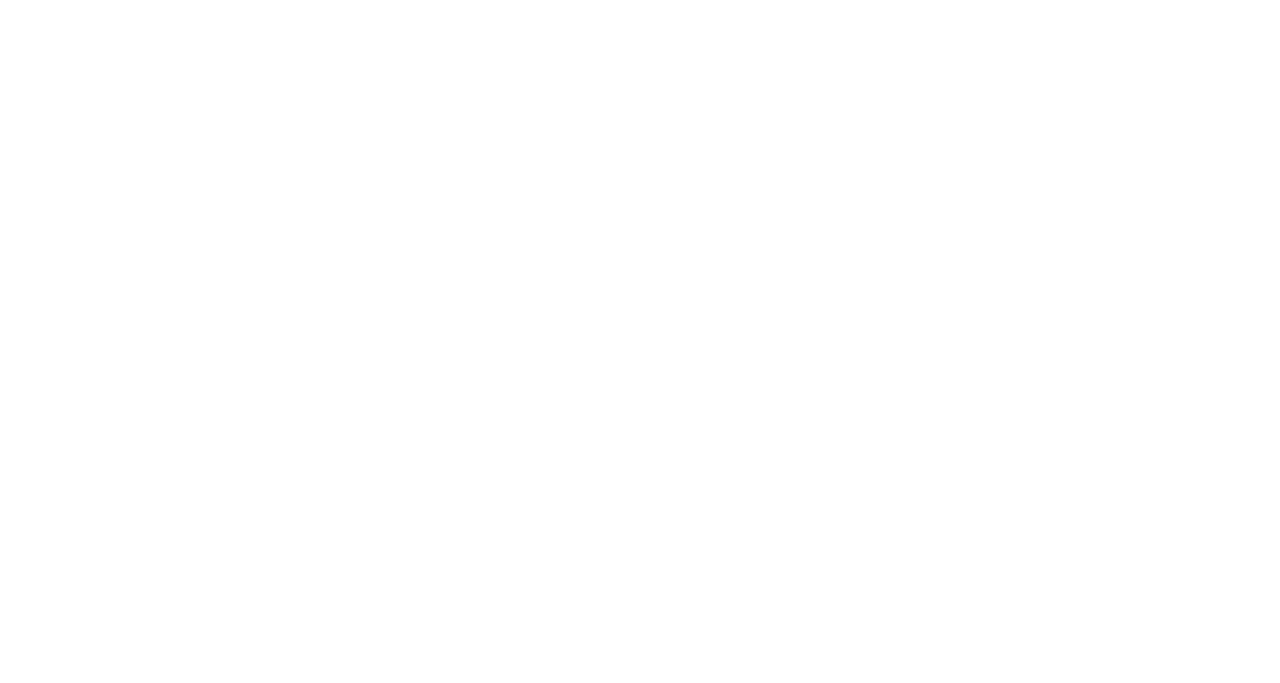
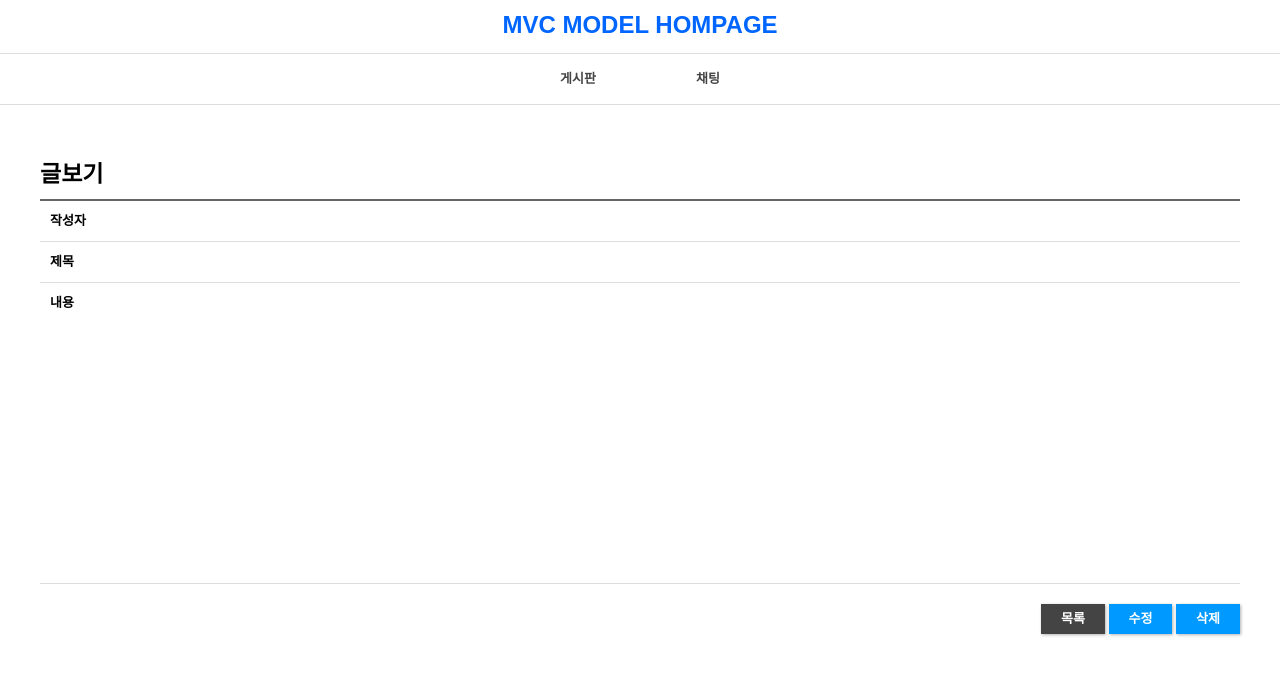
Before and after one commit to a2175/PHPproject, a PHP site: page /board/write in a window 1280 px wide. Before the commit the part shown is empty. Shown: the top 683 px of the page. Run offline with PHP 8.4, Linux system fonts and the light colour scheme; data that the repository does not hold is empty; style sheets or scripts are compiled from the project's sources; some libraries are stand-ins or nearby versions.

Commit message:
PHPproject 1.20v

```diff
--- a/php/board/controller/BoardController.php
+++ b/php/board/controller/BoardController.php
@@ -14,6 +14,7 @@
             switch($this->param->action){
                 case 'view' : $this->openBoardDetail(); break;
                 case 'write' : $this->openBoardDetail(); break;
+                case 'delete' : $this->openBoardDetail(); break;
                 default : $this->openBoardList(); break;
             }
         }
@@ -29,6 +30,14 @@
             $this->footer();
         }
 
+        function openBoardDetail() {
+            $data = (object)$this->boardService->openBoardDetail();
+            $this->getTitle();
+            $this->header();
+            require_once(_APP."board/view/boardDetail.php");
+            $this->footer();
+        }
+
         function openBoardWrite() {
 
         }
@@ -37,9 +46,6 @@
 
         }
 
-        function openBoardDetail() {
-
-        }
 
         function openBoardUpdate() {
 
--- a/php/board/dao/BoardDAO.php
+++ b/php/board/dao/BoardDAO.php
@@ -20,5 +20,11 @@
             $stmt->execute();
             return $stmt->rowCount();
         }
+
+        function openBoardDetail() {
+            $stmt = $this->db->prepare("SELECT * FROM board where idx='{$this->param->idx}'");
+            $stmt->execute();
+            return $stmt->fetch();
+        }
     }
 ?>
--- a/php/board/service/BoardService.php
+++ b/php/board/service/BoardService.php
@@ -13,5 +13,9 @@
             $result['boardCount'] = $this->boardDAO->boardCount();
             return $result;
         }
+
+        function openBoardDetail() {
+            return $this->boardDAO->openBoardDetail();
+        }
     }
 ?>
--- /dev/null
+++ b/php/board/view/boardDetail.php
@@ -0,0 +1,22 @@
+<div class="board_view auto-center">
+    <h3>글보기</h3>
+    <div class="table">
+        <div class="tr">
+            <div class="lbl">작성자</div>
+            <div class="desc"><?php echo $data->name?></div>
+        </div>
+        <div class="tr">
+            <div class="lbl">제목</div>
+            <div class="desc"><?php echo $data->subject?></div>
+        </div>
+        <div class="tr">
+            <div class="lbl">내용</div>
+            <div class="desc content"><?php echo nl2br($data->content)?></div>
+        </div>
+    </div>
+    <div class="btn_group">
+        <a class="btn-default" href="<?php echo $this->param->get_page?>">목록</a>
+        <a class="btn-submit" href="<?php echo $this->param->get_page?>/write/<?php echo $this->param->idx?>">수정</a>
+        <a class="btn-submit" href="<?php echo $this->param->get_page?>/delete/<?php echo $this->param->idx?>">삭제</a>
+    </div>
+</div>
```
